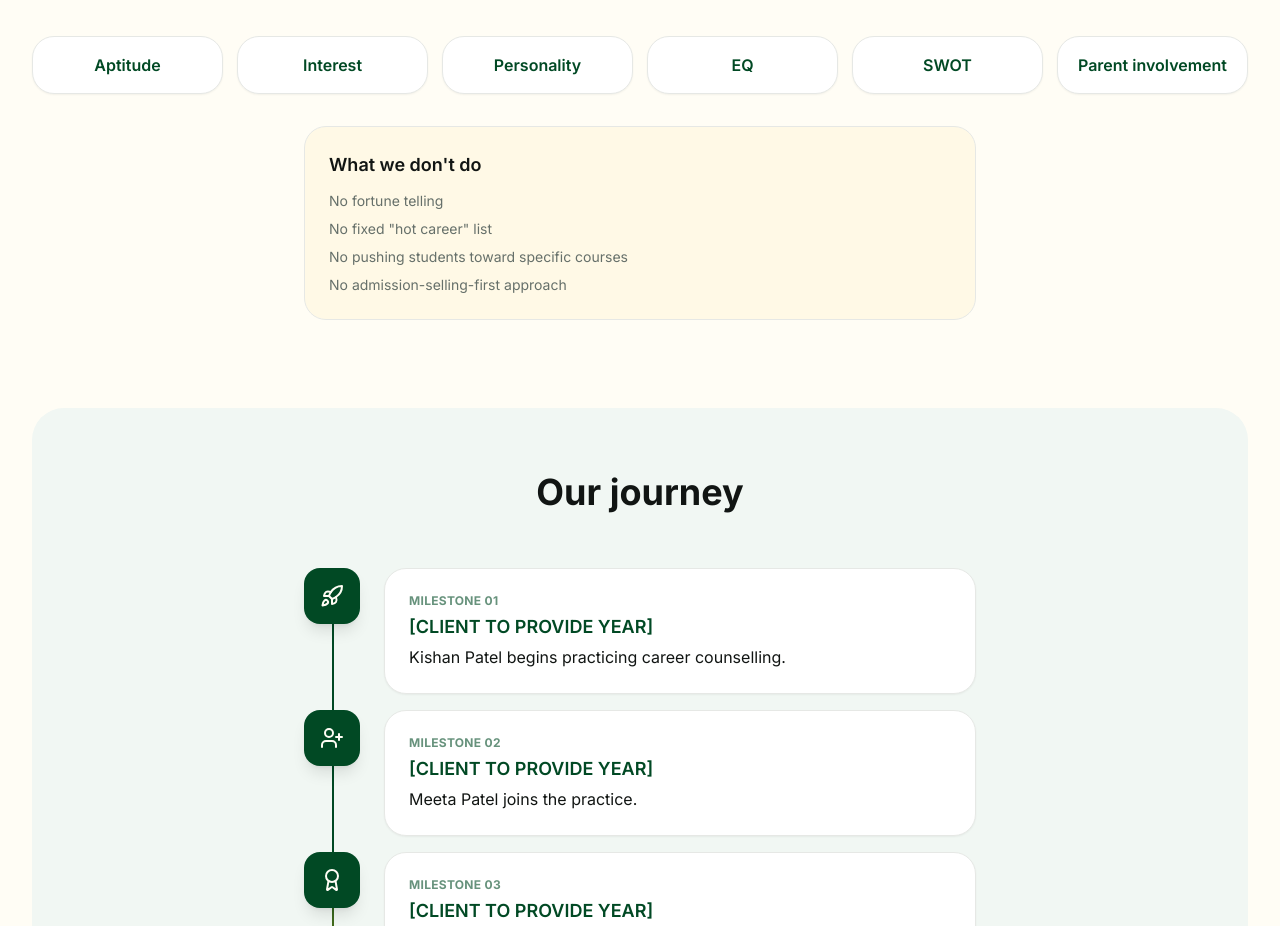
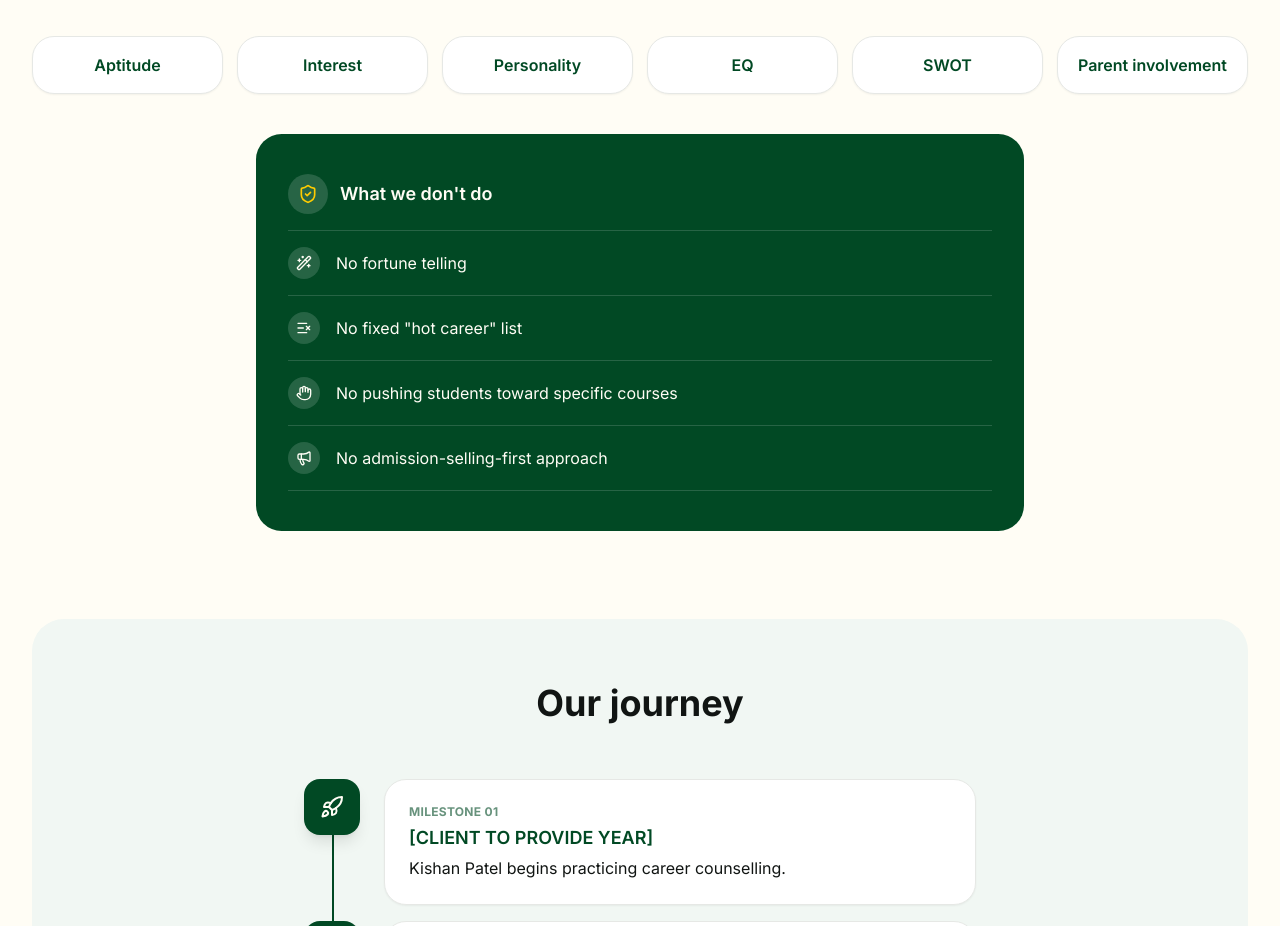
Before and after one commit to greenthera/bestcareercounselling.com, a React (Vite) app: page /who-we-are in a window 1280 px wide. Shown: the part 2761-3687 px from the top of the page. Built offline with nearby package versions, Linux system fonts and the light colour scheme; no server answers.

Commit message:
feat: redesign What we don't do with solid-green row list and distinct icons per item (#279)

```diff
--- a/src/components/who-we-are/OurMethodology.tsx
+++ b/src/components/who-we-are/OurMethodology.tsx
@@ -1,12 +1,13 @@
+import { ShieldCheck, Wand2, ListX, Hand, Megaphone } from 'lucide-react'
 import { Reveal } from '@/components/ui/reveal'
 
 const PILLARS = ['Aptitude', 'Interest', 'Personality', 'EQ', 'SWOT', 'Parent involvement']
 
 const DONT_DO = [
-  'No fortune telling',
-  'No fixed "hot career" list',
-  'No pushing students toward specific courses',
-  'No admission-selling-first approach',
+  { text: 'No fortune telling', icon: Wand2 },
+  { text: 'No fixed "hot career" list', icon: ListX },
+  { text: 'No pushing students toward specific courses', icon: Hand },
+  { text: 'No admission-selling-first approach', icon: Megaphone },
 ]
 
 export function OurMethodology() {
@@ -29,16 +30,29 @@ export function OurMethodology() {
         ))}
       </div>
 
-      <Reveal delay={200} className="mx-auto mt-8 max-w-2xl">
-        <div className="rounded-[1.375rem] border border-neutral-border bg-soft-cream p-6">
-          <h3 className="text-lg font-semibold text-ink">What we don't do</h3>
-          <ul className="mt-3 space-y-2">
-            {DONT_DO.map((item) => (
-              <li key={item} className="text-sm text-muted-ink">
-                {item}
-              </li>
-            ))}
-          </ul>
+      <Reveal delay={200} className="mx-auto mt-10 max-w-3xl">
+        <div className="rounded-[1.6rem] bg-brand-green px-6 py-8 md:px-8 md:py-10">
+          <div className="flex items-center gap-3">
+            <span className="flex h-10 w-10 shrink-0 items-center justify-center rounded-full bg-white/15 text-brand-yellow">
+              <ShieldCheck className="h-5 w-5" aria-hidden="true" />
+            </span>
+            <h3 className="text-lg font-semibold text-warm-white">What we don't do</h3>
+          </div>
+          <div className="mt-4 border-t border-white/15">
+            {DONT_DO.map((item) => {
+              const Icon = item.icon
+              return (
+                <div key={item.text} className="border-b border-white/15">
+                  <div className="group -mx-4 flex items-center gap-4 rounded-2xl px-4 py-4 transition-colors duration-300 hover:bg-white/5">
+                    <span className="flex h-8 w-8 shrink-0 items-center justify-center rounded-full bg-white/15 text-warm-white transition-colors duration-300 group-hover:bg-brand-yellow group-hover:text-ink">
+                      <Icon className="h-4 w-4" aria-hidden="true" />
+                    </span>
+                    <p className="text-warm-white">{item.text}</p>
+                  </div>
+                </div>
+              )
+            })}
+          </div>
         </div>
       </Reveal>
     </section>
```
